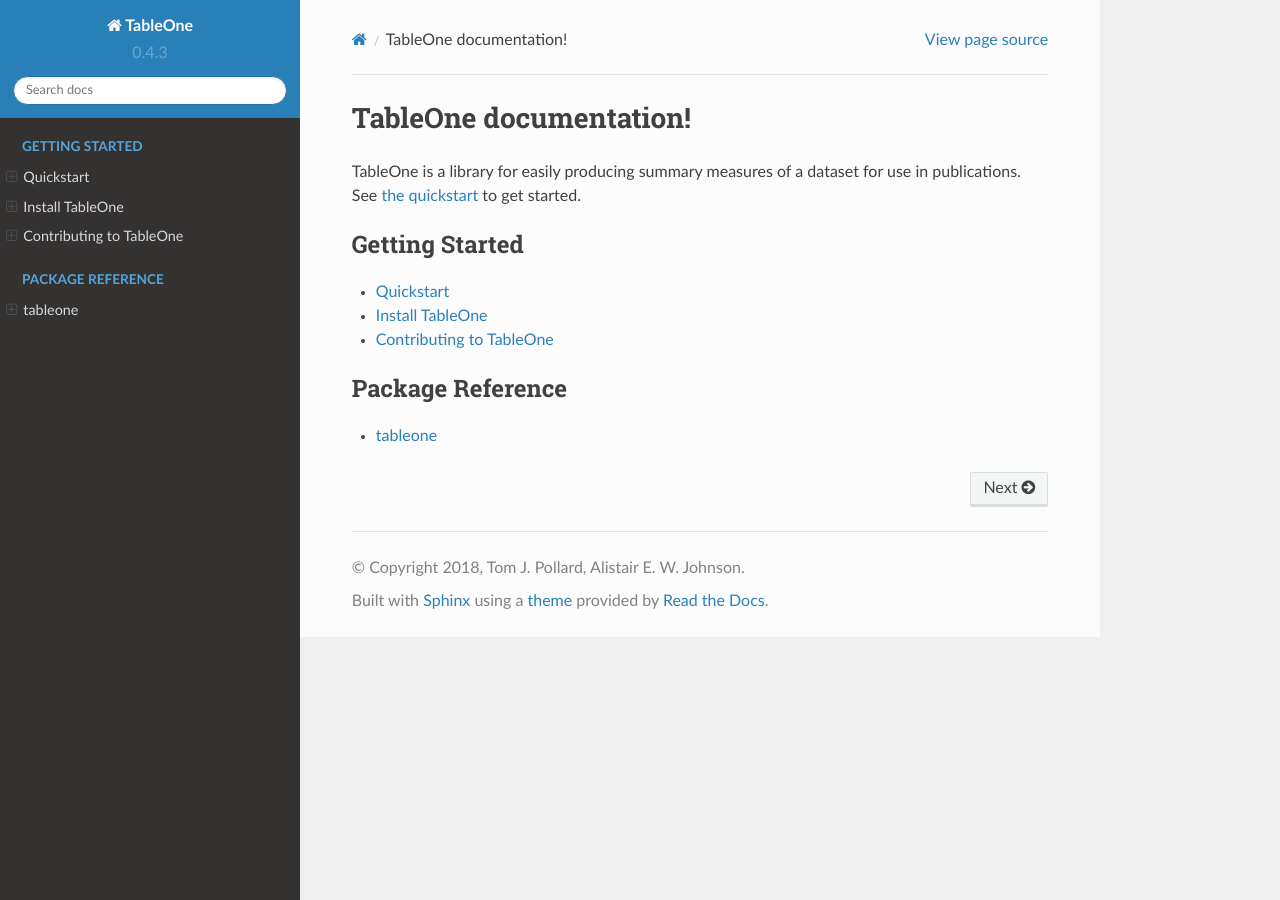
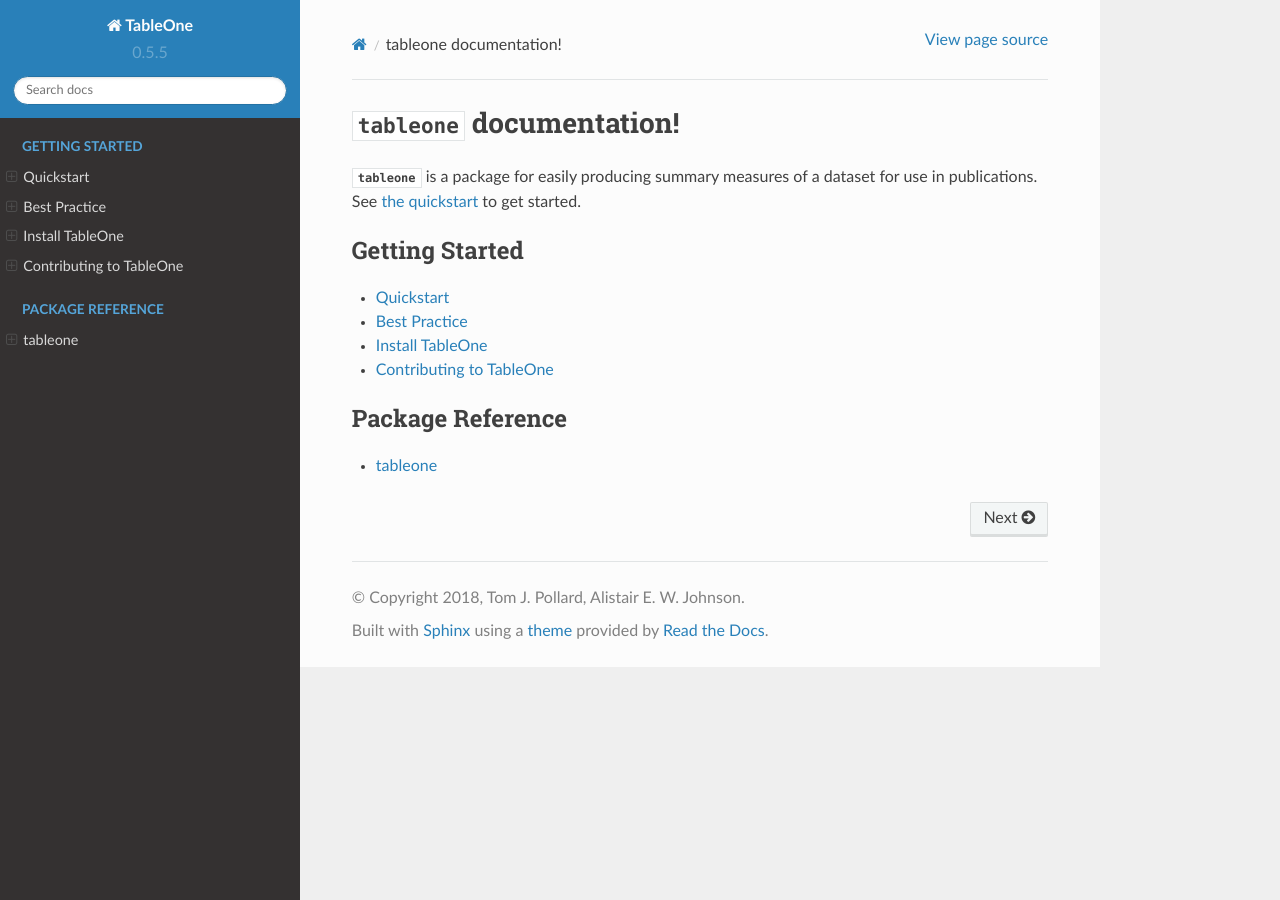
Before and after one commit to tompollard/tableone, a Sphinx documentation site: the page built from docs/index.rst, in a window 1280 px wide. Built offline with Sphinx 7.4.7 and the Read the Docs theme 2.0.0, drawn with Linux system fonts in a browser that asks for light colours.

Commit message:
add best practice to docs. ref #55

```diff
--- a/docs/conf.py
+++ b/docs/conf.py
@@ -58,9 +58,9 @@
 # built documents.
 #
 # The short X.Y version.
-version = u'0.4.3'
+version = u'0.5.5'
 # The full version, including alpha/beta/rc tags.
-release = u'0.4.3'
+release = u'0.5.5'
 
 # The language for content autogenerated by Sphinx. Refer to documentation
 # for a list of supported languages.
--- a/docs/index.rst
+++ b/docs/index.rst
@@ -1,7 +1,7 @@
-TableOne documentation!
+:py:mod:`tableone` documentation!
 ====================================
 
-TableOne is a library for easily producing summary measures of a dataset for use in publications.
+:py:mod:`tableone` is a package for easily producing summary measures of a dataset for use in publications.
 See :doc:`the quickstart <quickstart>` to get started.
 
 .. toctree::
```
Also changed, not shown: other parts of docs/index.rst (+1 -0 lines), docs/bestpractice.rst (added, +94 -0 lines).
